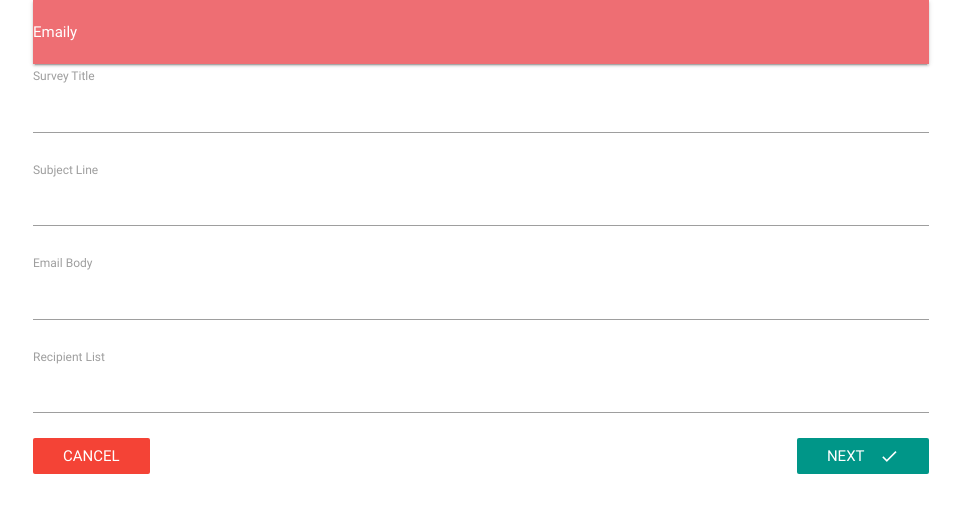
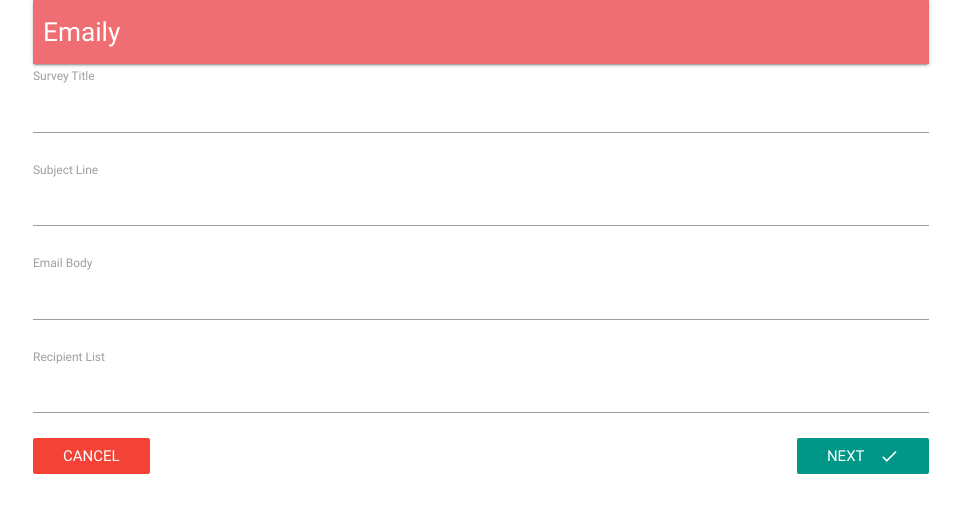
Before and after one commit to joebelmonte/quick_survey, a React (Create React App) app in the folder client/: page /surveys/new in a window 1280 px wide. Shown: the top 512 px of the page, without its empty margins (159-1120 px from the left). Built offline with nearby package versions, Linux system fonts and the light colour scheme; no server answers.

Commit message:
Survey deletion now works

```diff
--- a/client/src/actions/index.js
+++ b/client/src/actions/index.js
@@ -25,3 +25,10 @@ export const fetchSurveys = () => async dispatch => {
 
   dispatch({ type: FETCH_SURVEYS, payload: res.data })
 }
+
+export const deleteSurvey = id => async dispatch => {
+  await axios.delete(`api/surveys/delete/${id}`)
+  const res = await axios.get('api/surveys')
+
+  dispatch({ type: FETCH_SURVEYS, payload: res.data })
+}
--- a/client/src/components/Header.js
+++ b/client/src/components/Header.js
@@ -37,7 +37,7 @@ class Header extends Component {
             to={this.props.auth ? '/surveys' : '/'}
             className="left-brand-logo"
           >
-            Emaily
+            <span className="site-name">Emaily</span>
           </Link>
           <ul className="right">
             {this.renderContent()}
--- a/client/src/components/surveys/SurveyList.js
+++ b/client/src/components/surveys/SurveyList.js
@@ -1,6 +1,6 @@
 import React, { Component } from 'react'
 import { connect } from 'react-redux'
-import { fetchSurveys } from '../../actions'
+import { fetchSurveys, deleteSurvey } from '../../actions'
 
 class SurveyList extends Component {
   componentDidMount() {
@@ -30,6 +30,13 @@ class SurveyList extends Component {
               No: {survey.no}
             </a>
           </div>
+          <a className="waves-effect waves-light btn">Details</a>
+          <a
+            className="waves-effect waves-light btn red darken-3 right "
+            onClick={() => this.props.deleteSurvey(survey._id)}
+          >
+            Delete
+          </a>
         </div>
       )
     })
@@ -48,4 +55,6 @@ function mapStateToProps({ surveys }) {
   return { surveys }
 }
 
-export default connect(mapStateToProps, { fetchSurveys })(SurveyList)
+export default connect(mapStateToProps, { fetchSurveys, deleteSurvey })(
+  SurveyList
+)
--- /dev/null
+++ b/client/src/index.css
@@ -0,0 +1,4 @@
+.site-name {
+  padding: 10px;
+  font-size: 175%;
+}
--- a/client/src/index.js
+++ b/client/src/index.js
@@ -1,4 +1,5 @@
 import 'materialize-css/dist/css/materialize.min.css'
+import './index.css'
 import React from 'react'
 import ReactDOM from 'react-dom'
 import { Provider } from 'react-redux'
@@ -20,6 +21,3 @@ ReactDOM.render(
   </Provider>,
   document.querySelector('#root')
 )
-
-console.log('Stripe key is ', process.env.REACT_APP_STRIPE_KEY)
-console.log('Environment is ', process.env.NODE_ENV)
```
Also changed, not shown: 2 other files (tests, documents, lock files or other folders).
